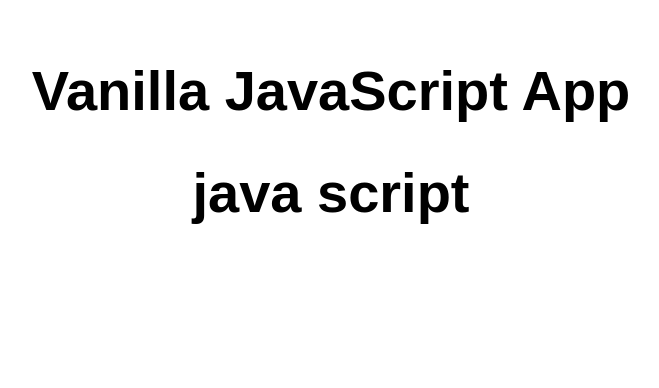
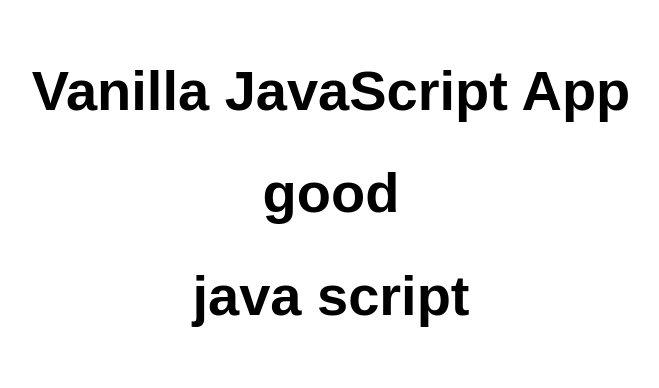
Before and after one commit to AMRINFATHIMASHEIKABDULKADHAR/amrin, a website: page src/index.html in a window 1280 px wide. Shown: the whole page, without its empty margins (309-968 px from the left). Drawn offline with Linux system fonts and the light colour scheme.

Commit message:
index.html

```diff
--- a/src/index.html
+++ b/src/index.html
@@ -11,6 +11,7 @@
 <body>
   <main>
     <h1>Vanilla JavaScript App</h1>
+    <h1>good</h1>
     <h1>java script</h1>
   </main>
 </body>
```
